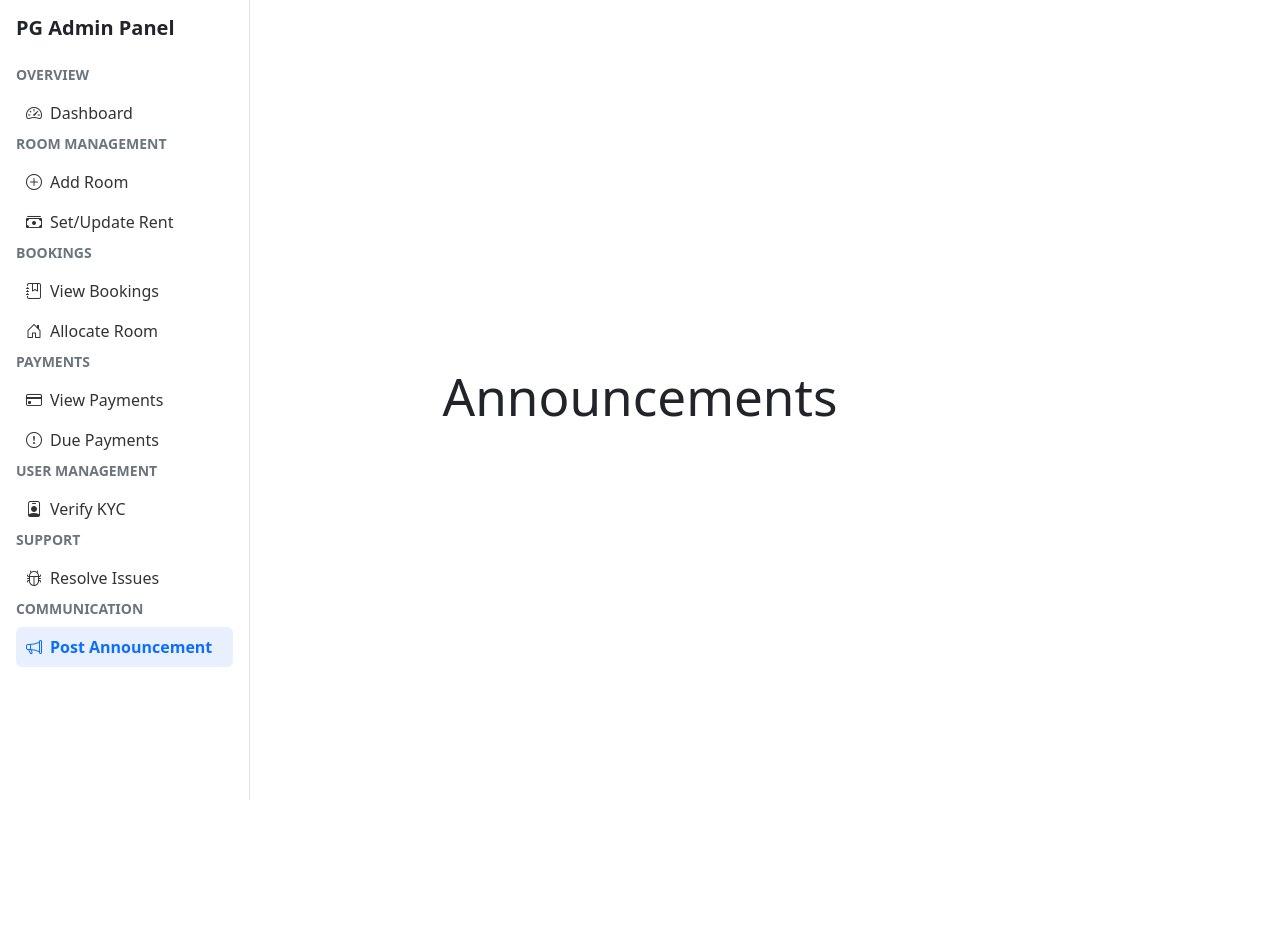
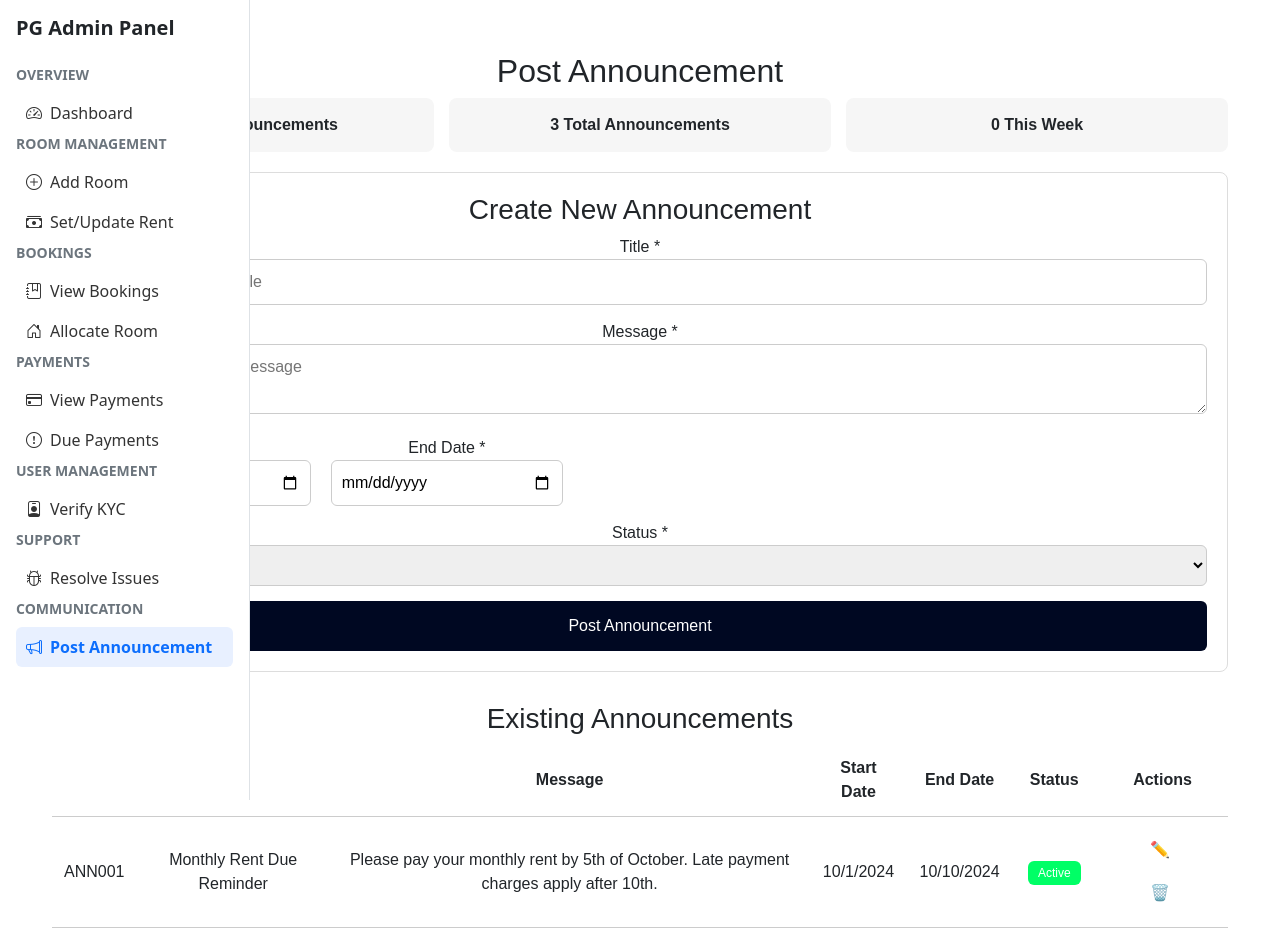
Before and after one commit to D5-92598-Rutuja/Paying_Guest_Management_System, a React (Vite) app in the folder client/: page /home/announcements in a window 1280 px wide. Shown: the top 951 px of the page. Before the commit the page ends 800 px from the top, so only its background shows below. Built offline with nearby package versions, Linux system fonts and the light colour scheme.

Commit message:
Announcements page Added

```diff
--- /dev/null
+++ b/client/src/pages/Announcements/Announcements.css
@@ -0,0 +1,89 @@
+.announcement-container {
+  padding: 20px;
+  font-family: Arial, sans-serif;
+}
+
+.announcement-stats {
+  display: flex;
+  gap: 15px;
+  margin-bottom: 20px;
+}
+
+.stat-box {
+  background: #f6f6f6;
+  padding: 15px;
+  border-radius: 8px;
+  flex: 1;
+  text-align: center;
+  font-weight: bold;
+}
+
+.create-form {
+  background: white;
+  padding: 20px;
+  border: 1px solid #ddd;
+  border-radius: 8px;
+  margin-bottom: 30px;
+}
+
+.create-form input,
+.create-form textarea,
+.create-form select {
+  width: 100%;
+  padding: 10px;
+  margin-bottom: 15px;
+  border: 1px solid #ccc;
+  border-radius: 6px;
+}
+
+.date-fields {
+  display: flex;
+  gap: 20px;
+}
+
+.post-btn {
+  width: 100%;
+  padding: 12px;
+  background: #000822;
+  color: white;
+  border-radius: 6px;
+  cursor: pointer;
+  font-size: 16px;
+}
+
+.announcement-table {
+  width: 100%;
+  border-collapse: collapse;
+}
+
+.announcement-table th,
+.announcement-table td {
+  padding: 12px;
+  border-bottom: 1px solid #ccc;
+}
+
+.status-tag {
+  padding: 5px 10px;
+  border-radius: 6px;
+  color: white;
+  font-size: 12px;
+}
+
+.status-tag.active {
+  background: #0f6;
+}
+
+.status-tag.inactive {
+  background: #ccc;
+}
+
+.icon-btn {
+  background: none;
+  border: none;
+  cursor: pointer;
+  margin-right: 5px;
+}
+
+.icon-btn.delete {
+  color: red;
+}
--- a/client/src/pages/Announcements/Announcements.jsx
+++ b/client/src/pages/Announcements/Announcements.jsx
@@ -1,11 +1,141 @@
-import React from 'react'
+import React, { useState } from 'react';
+import './announcements.css';
 
-const Announcements = () => {
+const Announcement = () => {
+  const [title, setTitle] = useState('');
+  const [message, setMessage] = useState('');
+  const [startDate, setStartDate] = useState('');
+  const [endDate, setEndDate] = useState('');
+  const [status, setStatus] = useState('Active');
+
+  const announcements = [
+    {
+      id: 'ANN001',
+      title: 'Monthly Rent Due Reminder',
+      message:
+        'Please pay your monthly rent by 5th of October. Late payment charges apply after 10th.',
+      start: '10/1/2024',
+      end: '10/10/2024',
+      status: 'Active',
+    },
+    {
+      id: 'ANN002',
+      title: 'Wi-Fi Maintenance Schedule',
+      message:
+        'Internet services will be down for maintenance on Sunday from 2 AM to 6 AM.',
+      start: '10/6/2024',
+      end: '10/6/2024',
+      status: 'Active',
+    },
+    {
+      id: 'ANN003',
+      title: 'New Food Menu Available',
+      message:
+        'We have updated our mess menu with new dishes. Check it out at the mess hall.',
+      start: '9/20/2024',
+      end: '9/30/2024',
+      status: 'Inactive',
+    },
+  ];
+
+  const handleSubmit = (e) => {
+    e.preventDefault();
+    console.log({ title, message, startDate, endDate, status });
+  };
+
   return (
-    <div>
-      <h1>Announcements</h1>
+    <div className="announcement-container">
+      <h2>Post Announcement</h2>
+
+      <div className="announcement-stats">
+        <div className="stat-box">2 Active Announcements</div>
+        <div className="stat-box">3 Total Announcements</div>
+        <div className="stat-box">0 This Week</div>
+      </div>
+
+      <form className="create-form" onSubmit={handleSubmit}>
+        <h3>Create New Announcement</h3>
+
+        <label>Title *</label>
+        <input
+          type="text"
+          placeholder="Enter announcement title"
+          value={title}
+          onChange={(e) => setTitle(e.target.value)}
+        />
+
+        <label>Message *</label>
+        <textarea
+          placeholder="Enter announcement message"
+          value={message}
+          onChange={(e) => setMessage(e.target.value)}
+        />
+
+        <div className="date-fields">
+          <div>
+            <label>Start Date *</label>
+            <input
+              type="date"
+              value={startDate}
+              onChange={(e) => setStartDate(e.target.value)}
+            />
+          </div>
+
+          <div>
+            <label>End Date *</label>
+            <input
+              type="date"
+              value={endDate}
+              onChange={(e) => setEndDate(e.target.value)}
+            />
+          </div>
+        </div>
+
+        <label>Status *</label>
+        <select value={status} onChange={(e) => setStatus(e.target.value)}>
+          <option value="Active">Active</option>
+          <option value="Inactive">Inactive</option>
+        </select>
+
+        <button type="submit" className="post-btn">Post Announcement</button>
+      </form>
+
+      <h3>Existing Announcements</h3>
+      <table className="announcement-table">
+        <thead>
+          <tr>
+            <th>ID</th>
+            <th>Title</th>
+            <th>Message</th>
+            <th>Start Date</th>
+            <th>End Date</th>
+            <th>Status</th>
+            <th>Actions</th>
+          </tr>
+        </thead>
+        <tbody>
+          {announcements.map((a) => (
+            <tr key={a.id}>
+              <td>{a.id}</td>
+              <td>{a.title}</td>
+              <td>{a.message}</td>
+              <td>{a.start}</td>
+              <td>{a.end}</td>
+              <td>
+                <span className={`status-tag ${a.status.toLowerCase()}`}>
+                  {a.status}
+                </span>
+              </td>
+              <td>
+                <button className="icon-btn">✏️</button>
+                <button className="icon-btn delete">🗑️</button>
+              </td>
+            </tr>
+          ))}
+        </tbody>
+      </table>
     </div>
-  )
-}
+  );
+};
 
-export default Announcements
+export default Announcement;
```
